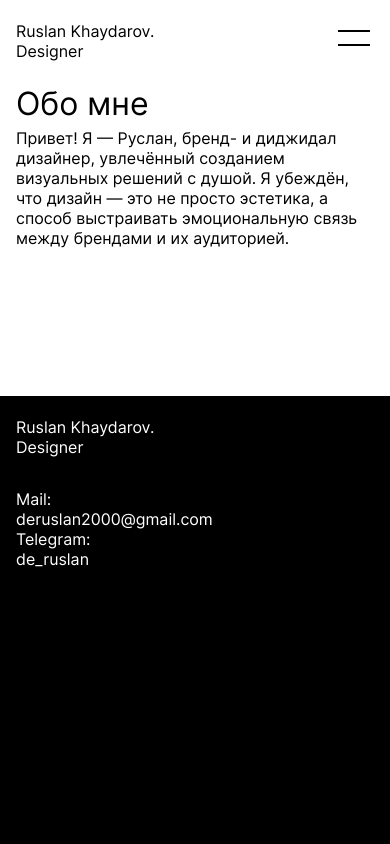
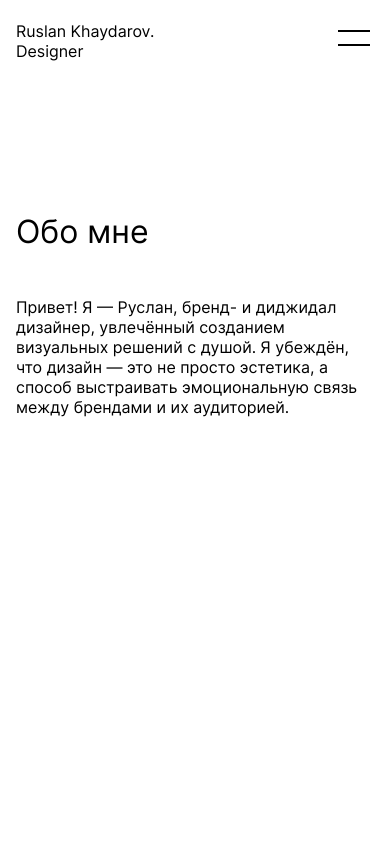
Before and after one commit to Zellar/Khaydarov, a plain HTML site: page about/index.html in a window 390 px wide. Shown: the top 844 px of the page. Drawn offline with Linux system fonts and the light colour scheme.

Commit message:
Add files via upload

```diff
--- a/css/style.css
+++ b/css/style.css
@@ -93,6 +93,10 @@ p:last-child {
     padding-bottom: 256px;
 }
 
+.u-pt-2x {
+    padding-top: 256px;
+}
+
 .header {
     padding-top: 21px;
     padding-bottom: 27px;
@@ -166,6 +170,10 @@ p:last-child {
 
 .hero__img--svg-logo {
     height: auto;
+}
+
+.main {
+    min-height: 100vh;
 }
 
 .section-intro {
@@ -340,6 +348,34 @@ p:last-child {
     grid-column: 1 / 3;
 }
 
+.section-about {
+    display: flex;
+    gap: 16px;
+    justify-content: space-between;
+}
+
+.section-about__h1 {
+    margin-bottom: 54px;
+}
+
+.section-about__text-block {
+    width: calc(25% - 8px);
+}
+
+.section-about__img-block {
+    width: calc(25% - 8px);
+    padding-top: 9px;
+}
+
+.section-contacts__h1 {
+    margin-bottom: 54px;
+}
+
+.section-contacts__text {
+    display: flex;
+    flex-direction: column;
+}
+
 @media(max-width: 1024px) {
     .nav {
         gap: 32px;
@@ -405,6 +441,10 @@ p:last-child {
         padding-bottom: 128px;
     }
 
+    .u-pt-2x {
+        padding-top: 128px;
+    }
+
     .section-intro__title {
         margin-bottom: 23px;
     }
@@ -465,6 +505,27 @@ p:last-child {
 
     .footer__container {
         flex-direction: column;
+    }
+
+    .section-about {
+        flex-direction: column;
+        gap: 43px;
+    }
+
+    .section-about__h1 {
+        margin-bottom: 49px;
+    }
+
+    .section-about__text-block {
+        width: 100%;
+    }
+
+    .section-about__img-block {
+        width: 100%;
+    }
+
+    .section-contacts__h1 {
+        margin-top: 52px;
     }
 }
 
```
